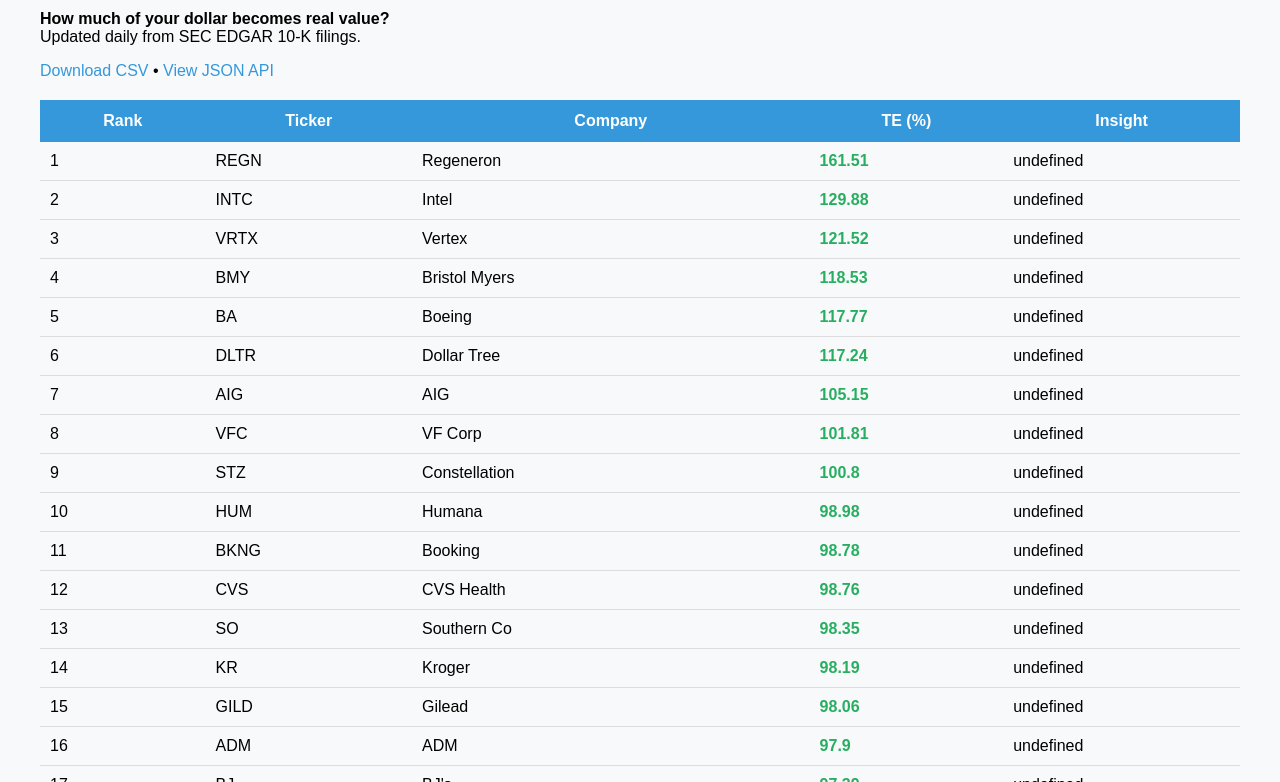
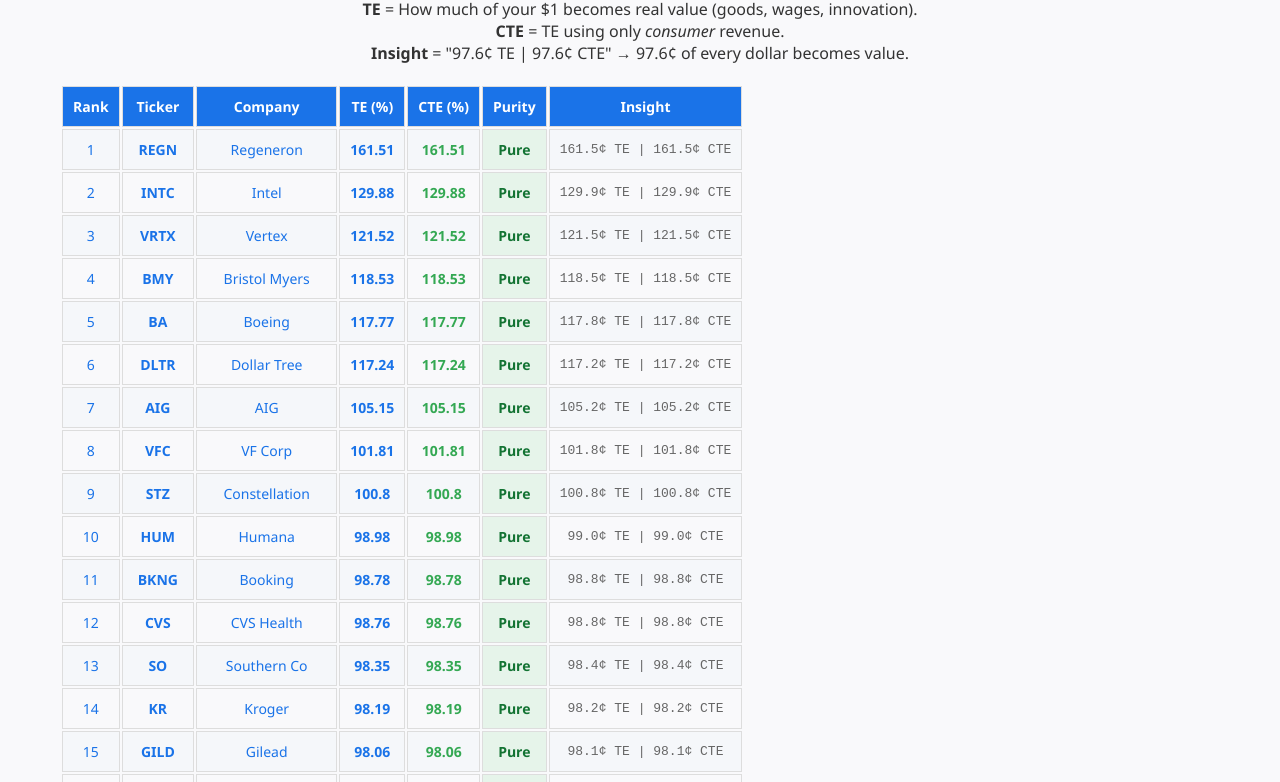
Before and after one commit to PhotodiodeAstronomy/te100-index, a plain HTML site: page docs/index.html in a window 1280 px wide. Shown: the part 88-870 px from the top of the page. Drawn offline with Linux system fonts and the light colour scheme.

Commit message:
Update index.html

```diff
--- a/docs/index.html
+++ b/docs/index.html
@@ -1,52 +1,81 @@
 <!DOCTYPE html>
-<html>
+<html lang="en">
 <head>
-  <title>TE 100 - Transformation Efficiency</title>
-  <meta charset="utf-8">
+  <meta charset="UTF-8" />
+  <meta name="viewport" content="width=device-width, initial-scale=1.0"/>
+  <title>TE 100 Index – Transformation Efficiency</title>
   <style>
-    body { font-family: Arial; margin: 40px; background: #f8f9fa; }
-    h1 { color: #2c3e50; }
-    table { width: 100%; border-collapse: collapse; margin: 20px 0; font-size: 16px; }
-    th { background: #3498db; color: white; padding: 12px; }
-    td { padding: 10px; border-bottom: 1px solid #ddd; }
-    tr:hover { background: #f1f1f1; }
-    .te { font-weight: bold; color: #27ae60; }
-    .download { margin: 15px 0; }
-    a { color: #3498db; text-decoration: none; }
+    body { font-family: 'Segoe UI', sans-serif; margin: 20px; background: #f9f9fb; color: #333; }
+    h1 { text-align: center; color: #1a73e8; }
+    #table { width: 100%; border-collapse: collapse; margin-top: 20px; }
+    th, td { border: 1px solid #ddd; padding: 10px; text-align: center; font-size: 14px; }
+    th { background: #1a73e8; color: white; }
+    tr:nth-child(even) { background: #f5f7fa; }
+    .te { font-weight: bold; color: #1a73e8; }
+    .cte { font-weight: bold; color: #34a853; }
+    .insight { font-family: monospace; font-size: 13px; color: #666; }
+    .pure { background: #e6f4ea; color: #137333; font-weight: bold; }
+    .mixed { background: #fff3cd; color: #856404; font-weight: bold; }
+    .loading { text-align: center; color: #1a73e8; font-size: 18px; margin: 40px; }
+    footer { text-align: center; margin-top: 40px; font-size: 12px; color: #777; }
   </style>
 </head>
 <body>
-  <h1>Transformation Efficiency 100 (TE 100)</h1>
-  <p><strong>How much of your dollar becomes real value?</strong><br>
-     Updated daily from SEC EDGAR 10-K filings.</p>
+  <h1>TE 100 Index – Transformation Efficiency</h1>
+  <p style="text-align:center; max-width:800px; margin:0 auto 20px;">
+    <strong>TE</strong> = How much of your $1 becomes real value (goods, wages, innovation).<br>
+    <strong>CTE</strong> = TE using only <em>consumer</em> revenue.<br>
+    <strong>Insight</strong> = "97.6¢ TE | 97.6¢ CTE" → 97.6¢ of every dollar becomes value.
+  </p>
 
-  <div class="download">
-    <a href="te100_latest.csv">Download CSV</a> •
-    <a href="te100_latest.json">View JSON API</a>
-  </div>
+  <div id="table" class="loading">Loading TE 100 Index... (refresh in 30 sec)</div>
 
-  <div id="table"></div>
-  <p><small>Data auto-refreshes daily. <a href="https://github.com/PhotodiodeAstronomy/te100-index">View source</a></small></p>
+  <footer>
+    Live data from SEC 10-K • Auto-updates daily • <a href="https://github.com/PhotodiodeAstronomy/te100-index">GitHub</a>
+  </footer>
 
   <script>
     fetch('te100_latest.json')
       .then(r => r.json())
       .then(data => {
-        let html = '<table><tr><th>Rank</th><th>Ticker</th><th>Company</th><th>TE (%)</th><th>Insight</th></tr>';
+        let html = `
+          <table>
+            <tr>
+              <th>Rank</th>
+              <th>Ticker</th>
+              <th>Company</th>
+              <th>TE (%)</th>
+              <th>CTE (%)</th>
+              <th>Purity</th>
+              <th>Insight</th>
+            </tr>
+        `;
+
         data.forEach(row => {
-          html += `<tr>
-            <td>${row.Rank}</td>
-            <td>${row.Ticker}</td>
-            <td>${row.Company}</td>
-            <td class="te">${row['TE (%)']}</td>
-            <td>${row['Consumer Insight']}</td>
-          </tr>`;
+          const te = row['TE (%)'] || 'N/A';
+          const cte = row['CTE (%)'] || 'N/A';
+          const insight = row.Insight || 'N/A';
+          const purity = Math.abs(te - cte) < 1 ? 'Pure' : 'Mixed';
+
+          html += `
+            <tr>
+              <td>${row.Rank || ''}</td>
+              <td><strong>${row.Ticker || ''}</strong></td>
+              <td>${row.Company || ''}</td>
+              <td class="te">${te}</td>
+              <td class="cte">${cte}</td>
+              <td class="${purity === 'Pure' ? 'pure' : 'mixed'}">${purity}</td>
+              <td class="insight">${insight}</td>
+            </tr>
+          `;
         });
-        html += '</table>';
+
+        html += `</table>`;
         document.getElementById('table').innerHTML = html;
       })
-      .catch(() => {
-        document.getElementById('table').innerHTML = '<p style="color:red">Loading data... (first run takes 1 min)</p>';
+      .catch(err => {
+        console.error('Error:', err);
+        document.getElementById('table').innerHTML = '<p style="color:red">Data load failed. Refresh in 1 min.</p>';
       });
   </script>
 </body>
```
